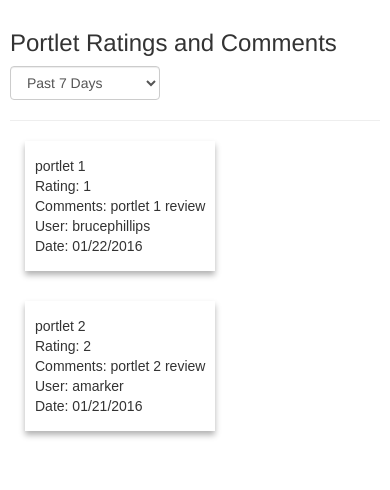
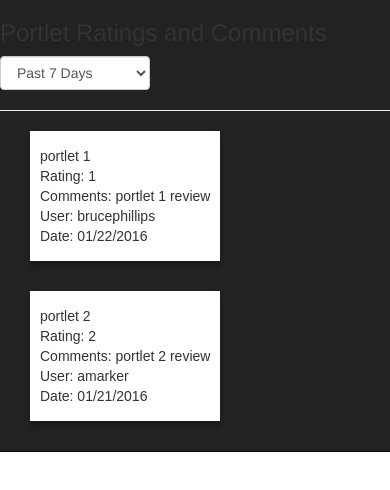
Before and after one commit to phillips1021/portlet-rating, a website: page app/datefilter2.html in a window 390 px wide. Drawn offline with nearby package versions, Linux system fonts and the light colour scheme; some packages are replaced by stand-ins of ours; a script that the page names is missing.

Commit message:
added bootstrap css for mobile

```diff
--- a/app/datefilter2.html
+++ b/app/datefilter2.html
@@ -2,6 +2,9 @@
 <html ng-app="myApp">
 
   <head>
+    <meta charset="utf-8">
+    <meta http-equiv="X-UA-Compatible" content="IE=edge">
+    <meta name="viewport" content="width=device-width, initial-scale=1">
     <script data-require="moment.js@2.8.3" data-semver="2.8.3" src="//cdnjs.cloudflare.com/ajax/libs/moment.js/2.8.3/moment.min.js"></script>
 
    <link href="//netdna.bootstrapcdn.com/bootstrap/3.3.6/css/bootstrap.min.css" rel="stylesheet">
@@ -21,11 +24,14 @@
   </head>
 
   <body ng-controller="MainCtrl as main">
-
+  <nav class="navbar navbar-inverse navbar-fixed-top">
+      <div class="container">
+        <div class="navbar-header">
   <h3>Portlet Ratings and Comments</h3>
 
     <select class="form-control" ng-model="main.dateAfter" ng-options="range.name for range in main.dateRanges" style="width:150px"></select>
     <hr />
+    </div>
     <div class="thumb-wrapper">
       <div class="thumb my-repeat-animation" ng-repeat="item in main.items | isAfter:main.dateAfter.date track by item.id">
 
@@ -37,7 +43,9 @@
 
     </div>
 
-
+</div>
+</div>
+</nav>
 
 
   </body>
```
